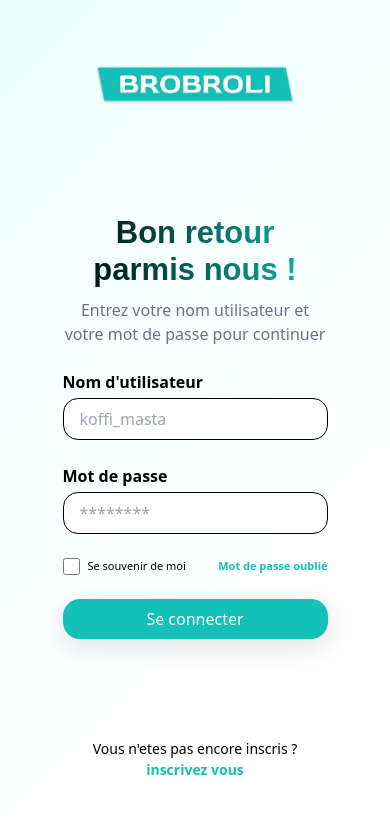
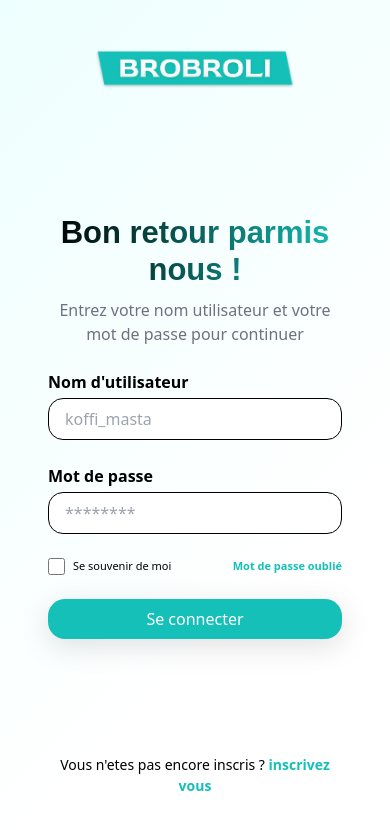
Before and after one commit to Delon00/PrestaCi, an Angular app: page /login in a window 390 px wide. Shown: the top 830 px of the page. Built offline with nearby package versions, Linux system fonts and the light colour scheme.

Commit message:
modified:   src/styles.css

```diff
--- a/src/styles.css
+++ b/src/styles.css
@@ -270,4 +270,5 @@ h6,h7{line-height:1.6}*{font-family:system-ui,-apple-system,BlinkMacSystemFont,'
     .section-1 .card-grid .card{height: 270px; width: 160px;}
     .login-main .left{display: none;}
     .login-main{padding: 2rem !important;}
+    .login-main  .right{padding: 1rem !important;}
 }
```
